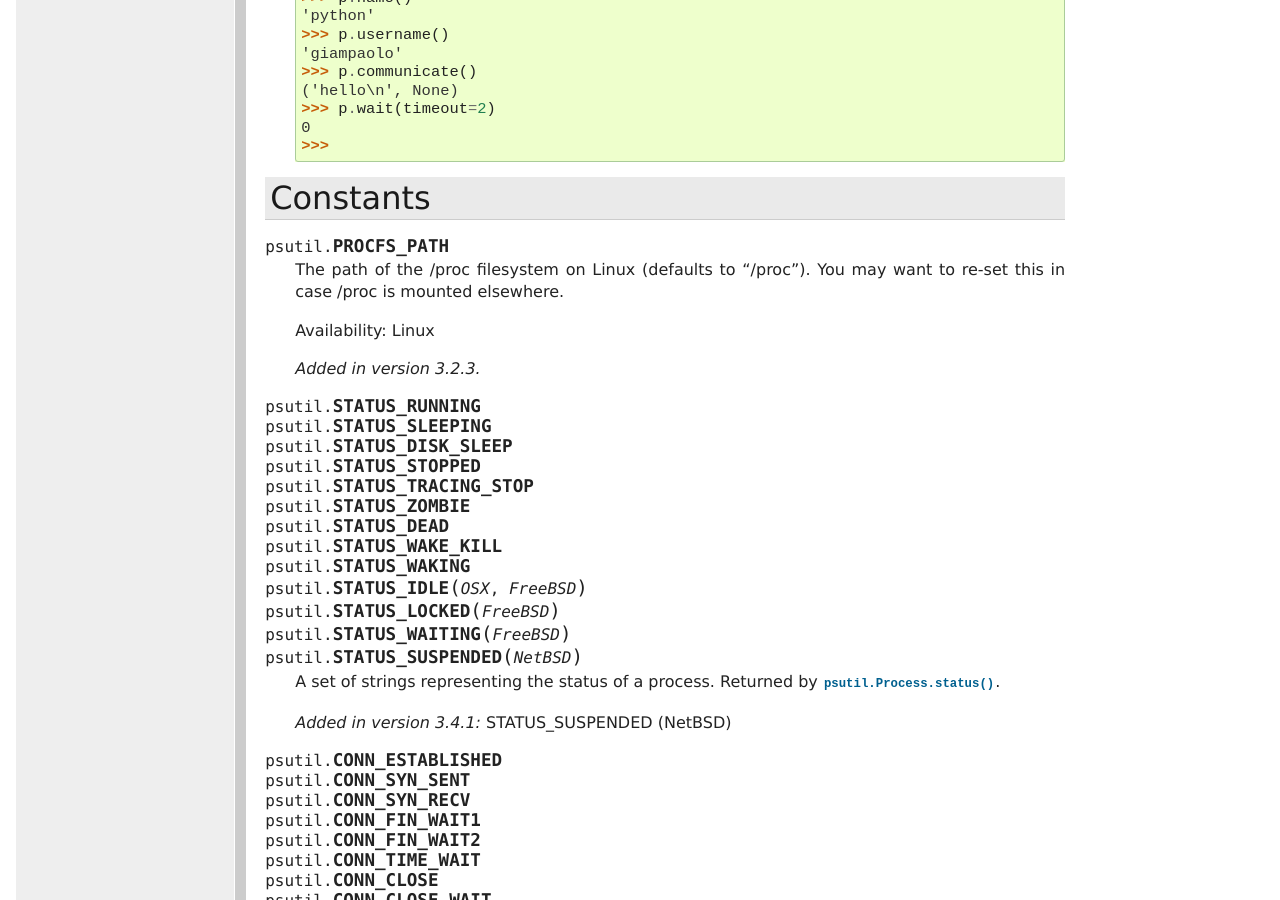
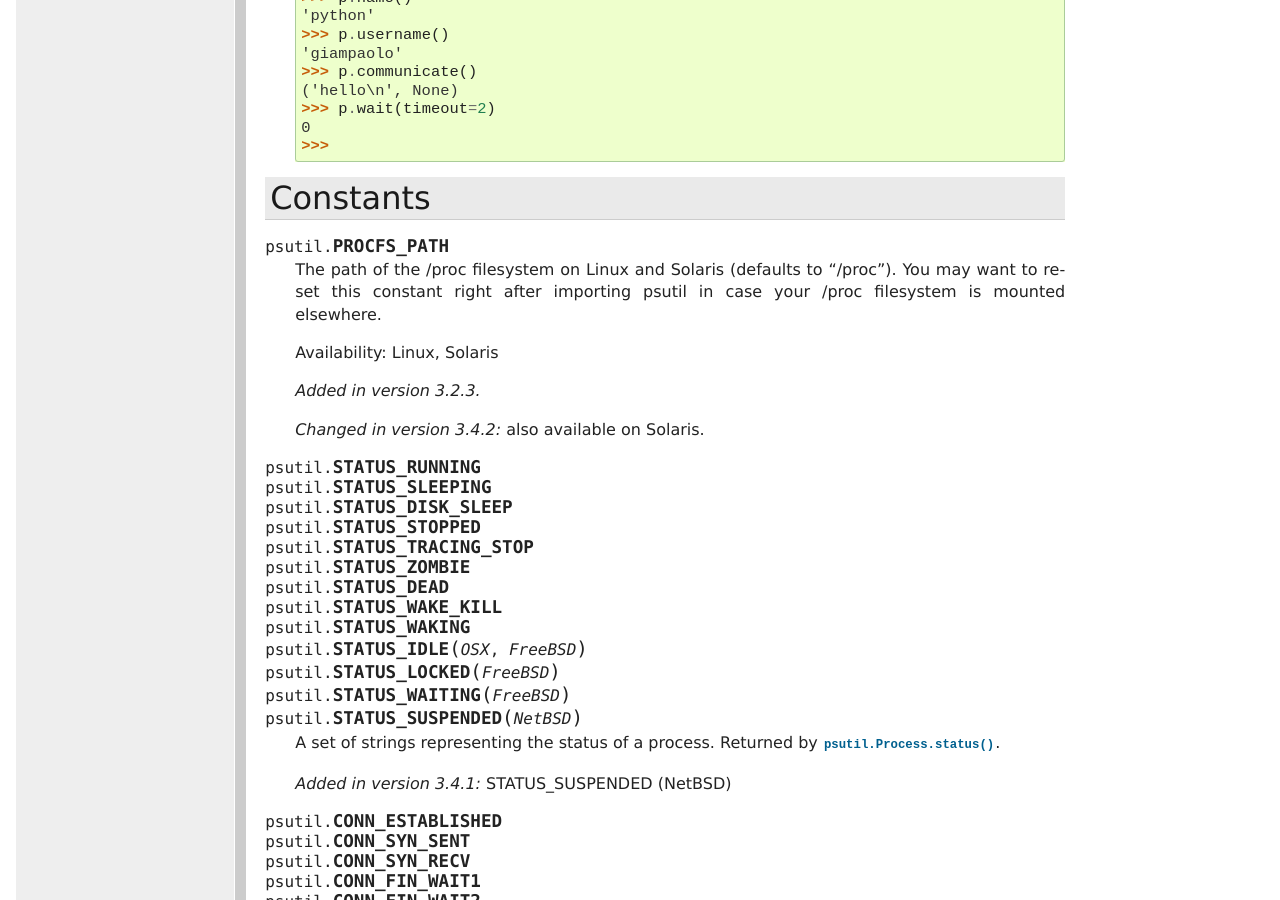
Before and after one commit to giampaolo/psutil, a Sphinx documentation site: the page built from docs/index.rst, in a window 1280 px wide and 900 px high, scrolled down 20227 px. Built offline with Sphinx 7.4.7, drawn with Linux system fonts in a browser that asks for light colours; formulas are drawn with MathJax 3; some of the changed text lies outside the part shown.

Commit message:
update doc

```diff
--- a/docs/index.rst
+++ b/docs/index.rst
@@ -980,29 +980,29 @@
      representing extended memory information about the process.
      All numbers are expressed in bytes.
 
-     +--------+---------+-------+-------+--------------------+
-     | Linux  | OSX     | BSD   | SunOS | Windows            |
-     +========+=========+=======+=======+====================+
-     | rss    | rss     | rss   | rss   | num_page_faults    |
-     +--------+---------+-------+-------+--------------------+
-     | vms    | vms     | vms   | vms   | peak_wset          |
-     +--------+---------+-------+-------+--------------------+
-     | shared | pfaults | text  |       | wset               |
-     +--------+---------+-------+-------+--------------------+
-     | text   | pageins | data  |       | peak_paged_pool    |
-     +--------+---------+-------+-------+--------------------+
-     | lib    |         | stack |       | paged_pool         |
-     +--------+---------+-------+-------+--------------------+
-     | data   |         |       |       | peak_nonpaged_pool |
-     +--------+---------+-------+-------+--------------------+
-     | dirty  |         |       |       | nonpaged_pool      |
-     +--------+---------+-------+-------+--------------------+
-     |        |         |       |       | pagefile           |
-     +--------+---------+-------+-------+--------------------+
-     |        |         |       |       | peak_pagefile      |
-     +--------+---------+-------+-------+--------------------+
-     |        |         |       |       | private            |
-     +--------+---------+-------+-------+--------------------+
+     +--------+---------+-------+---------+--------------------+
+     | Linux  | OSX     | BSD   | Solaris | Windows            |
+     +========+=========+=======+=========+====================+
+     | rss    | rss     | rss   | rss     | num_page_faults    |
+     +--------+---------+-------+---------+--------------------+
+     | vms    | vms     | vms   | vms     | peak_wset          |
+     +--------+---------+-------+---------+--------------------+
+     | shared | pfaults | text  |         | wset               |
+     +--------+---------+-------+---------+--------------------+
+     | text   | pageins | data  |         | peak_paged_pool    |
+     +--------+---------+-------+---------+--------------------+
+     | lib    |         | stack |         | paged_pool         |
+     +--------+---------+-------+---------+--------------------+
+     | data   |         |       |         | peak_nonpaged_pool |
+     +--------+---------+-------+---------+--------------------+
+     | dirty  |         |       |         | nonpaged_pool      |
+     +--------+---------+-------+---------+--------------------+
+     |        |         |       |         | pagefile           |
+     +--------+---------+-------+---------+--------------------+
+     |        |         |       |         | peak_pagefile      |
+     +--------+---------+-------+---------+--------------------+
+     |        |         |       |         | private            |
+     +--------+---------+-------+---------+--------------------+
 
      Windows metrics are extracted from
      `PROCESS_MEMORY_COUNTERS_EX <http://msdn.microsoft.com/en-us/library/windows/desktop/ms684874(v=vs.85).aspx>`__ structure.
@@ -1287,12 +1287,14 @@
 .. _const-pstatus:
 .. data:: PROCFS_PATH
 
-  The path of the /proc filesystem on Linux (defaults to "/proc"). You may want
-  to re-set this in case /proc is mounted elsewhere.
+  The path of the /proc filesystem on Linux and Solaris (defaults to "/proc").
+  You may want to re-set this constant right after importing psutil in case
+  your /proc filesystem is mounted elsewhere.
 
-  Availability: Linux
+  Availability: Linux, Solaris
 
   .. versionadded:: 3.2.3
+  .. versionchanged:: 3.4.2 also available on Solaris.
 
 .. _const-pstatus:
 .. data:: STATUS_RUNNING
--- a/psutil/__init__.py
+++ b/psutil/__init__.py
@@ -168,7 +168,7 @@
 ]
 __all__.extend(_psplatform.__extra__all__)
 __author__ = "Giampaolo Rodola'"
-__version__ = "3.4.1"
+__version__ = "3.4.2"
 version_info = tuple([int(num) for num in __version__.split('.')])
 AF_LINK = _psplatform.AF_LINK
 _TOTAL_PHYMEM = None
```
Also changed, not shown: HISTORY.rst (+6 -8 lines).
